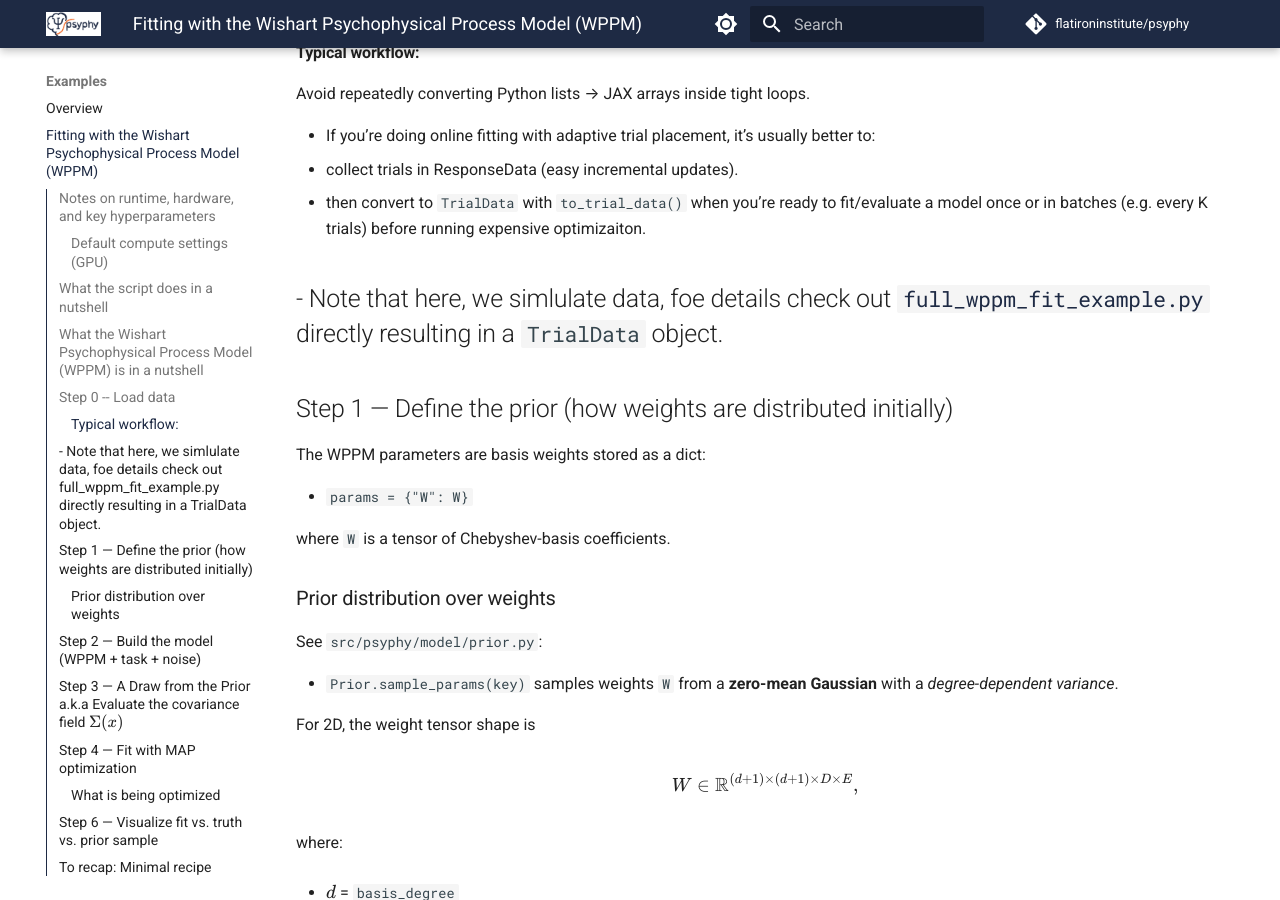
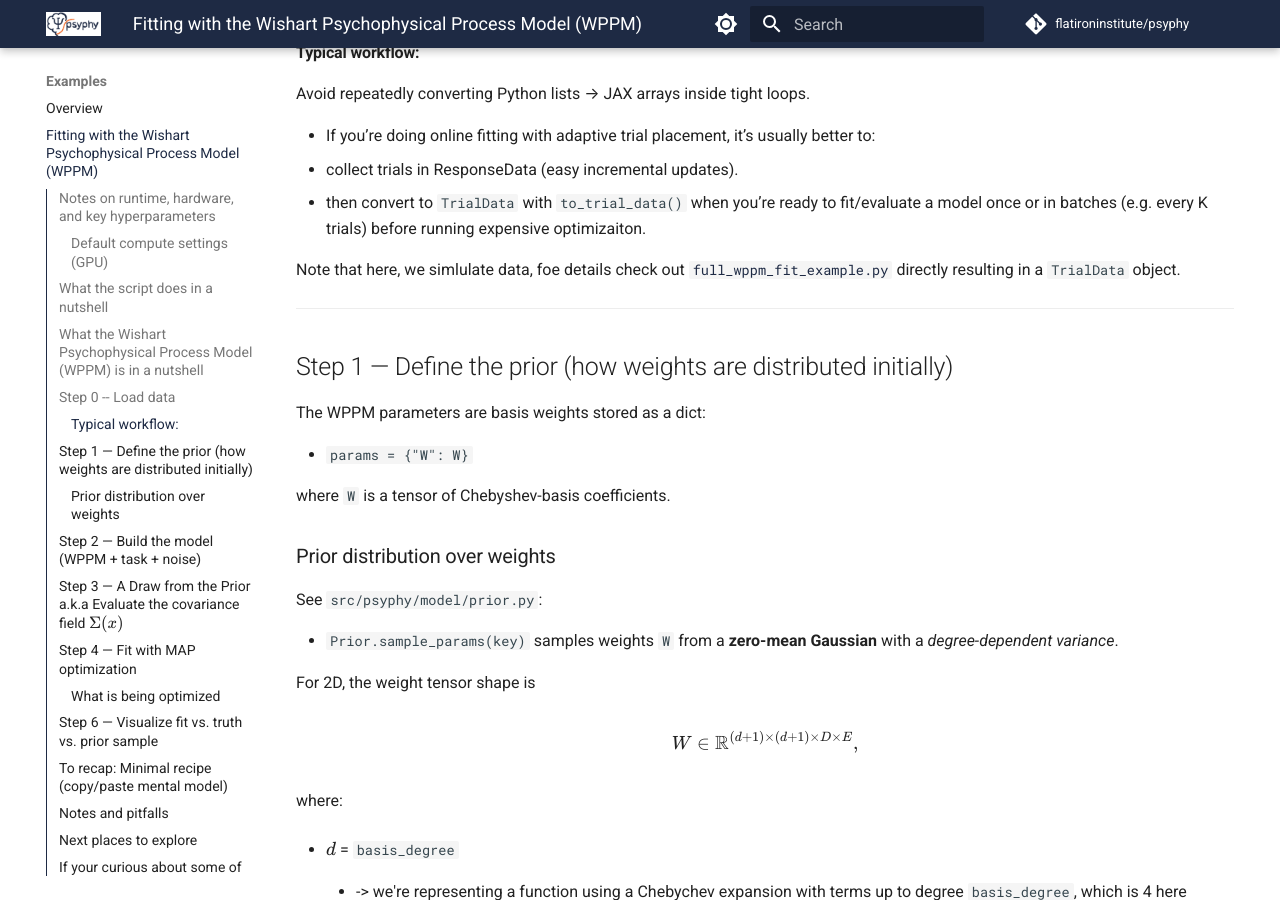
Before and after one commit to hmd101/psyphy, an MkDocs documentation site: the page built from docs/examples/wppm/full_wppm_fit_example.md, in a window 1280 px wide and 900 px high, scrolled down 2226 px. Built offline with MkDocs 1.6.1 and Material for MkDocs 9.7.7, drawn with Linux system fonts in a browser that asks for light colours; comment, search, counter and statistics services are not loaded.

Commit message:
formatting

```diff
--- a/docs/examples/wppm/full_wppm_fit_example.md
+++ b/docs/examples/wppm/full_wppm_fit_example.md
@@ -89,7 +89,10 @@ Avoid repeatedly converting Python lists → JAX arrays inside tight loops.
 -  collect trials in ResponseData (easy incremental updates).
 - then convert to `TrialData` with `to_trial_data()` when you’re ready to fit/evaluate a model once or  in batches (e.g. every K trials) before running expensive optimizaiton.
 
-- Note that here, we simlulate data, foe details check out  [`full_wppm_fit_example.py`](full_wppm_fit_example.py) directly resulting in a `TrialData` object.
+
+Note that here, we simlulate data, foe details check out  [`full_wppm_fit_example.py`](full_wppm_fit_example.py) directly resulting in a `TrialData` object.
+
+
 ---
 
 ## Step 1 — Define the prior (how weights are distributed initially)
```
